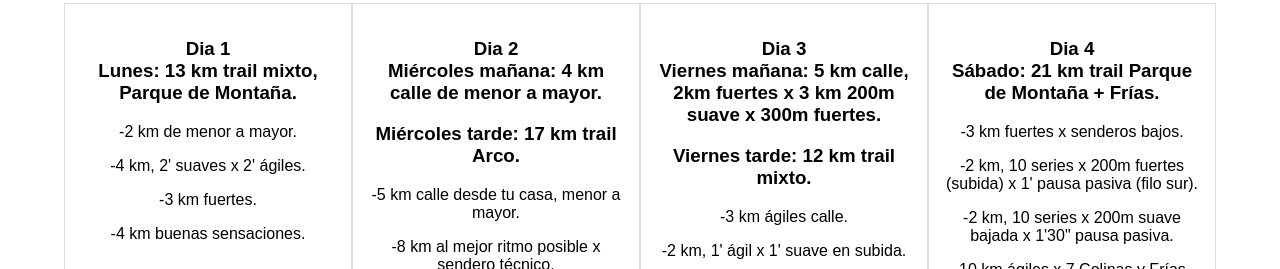
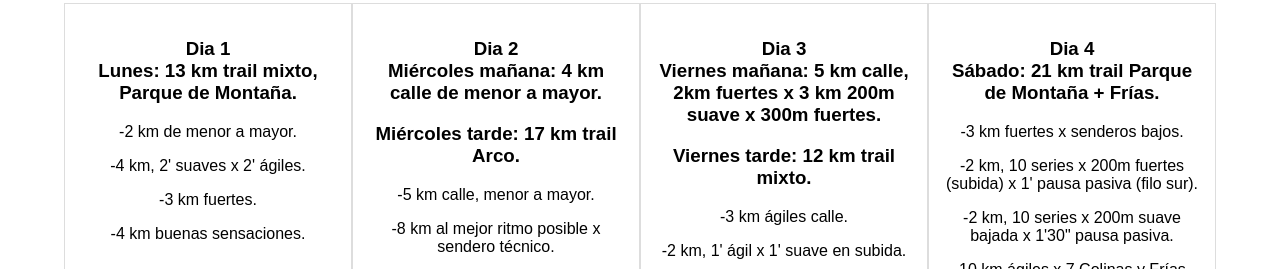
Before and after one commit to gdeconcienciacorporal/gdegvaldivieso.github.io, a plain HTML site: page index.html in a window 1280 px wide. Shown: the part 1856-2125 px from the top of the page. Drawn offline with nearby package versions, Linux system fonts and the light colour scheme.

Commit message:
Update index.html

```diff
--- a/index.html
+++ b/index.html
@@ -57,7 +57,7 @@
             <h3>Dia 2
             <br> Miércoles mañana: 4 km calle de menor a mayor.</h3>
             <h3> Miércoles tarde: 17 km trail Arco.</h3>
-            <p> -5 km calle desde tu casa, menor a mayor. </p>
+            <p> -5 km calle, menor a mayor. </p>
             <p> -8 km al mejor ritmo posible x sendero técnico. </p>
             <p> -4 km calle, ritmos incómodos. </p>
         </div>
```
